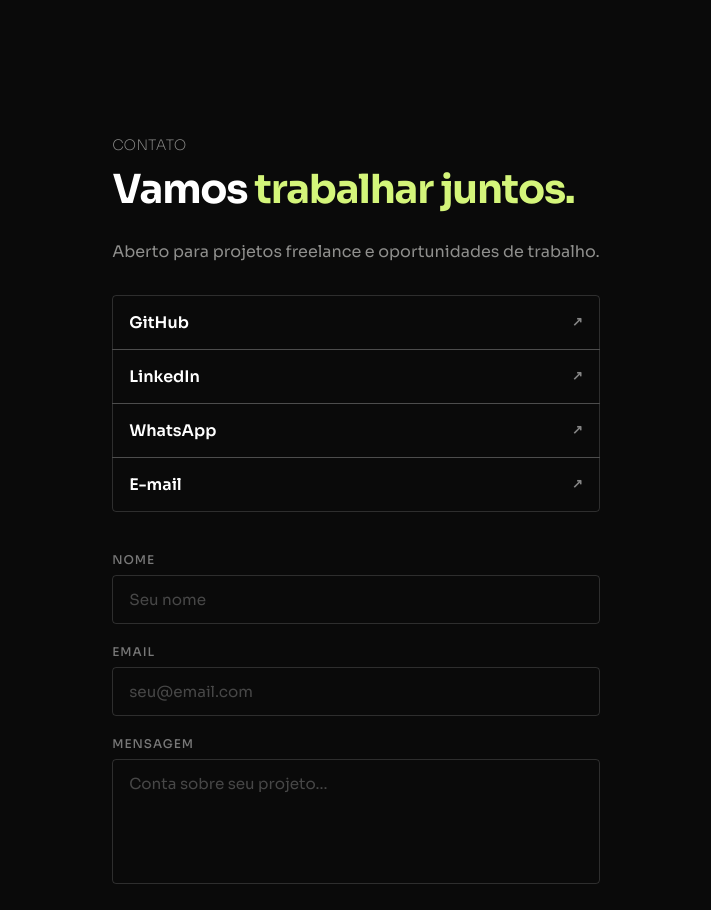
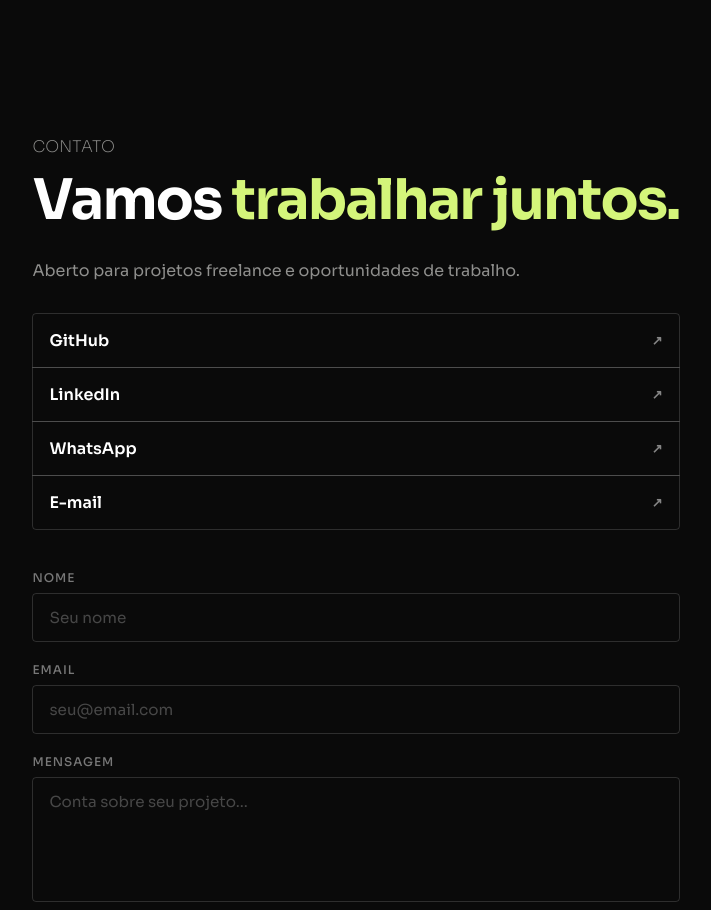
Before and after one commit to pedrohrdev/portfolio, a React (Vite) app: page / in a window 1280 px wide. Shown: the part 1700-2610 px from the top of the page, without its empty margins (284-995 px from the left). Built offline with nearby package versions, Linux system fonts and the light colour scheme.

Commit message:
fix: Adjust the responsiveness of the contact component.

```diff
--- a/src/styles/Contact.module.css
+++ b/src/styles/Contact.module.css
@@ -147,9 +147,12 @@
 
 @media (min-width: 1023px) {
 
-    h3 {
+    .contatoContent h3 {
         font-size: 1rem;
-        font-weight: 200;
+    }
+
+    .contatoContent h2 {
+        font-size: 3.5rem;
     }
 
 }
```
